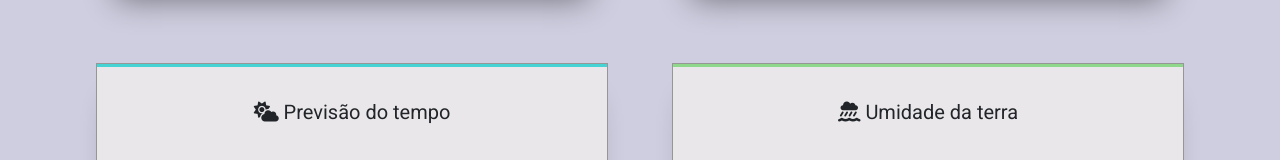
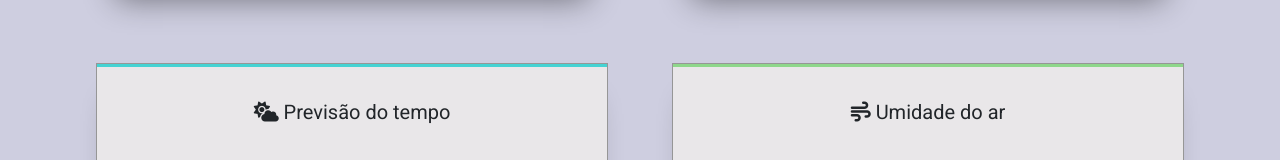
Before and after one commit to vic37get/Plantacao-IOT, a Django app: template plantacao_app/templates/plantacao_app/home.html in a window 1280 px wide. Shown: the part 756-916 px from the top of the page. Run offline with Django 4.2, Linux system fonts and the light colour scheme; the template is opened without the code that fills it, so the values that code supplies are empty; some libraries are stand-ins or nearby versions.

Commit message:
correção

```diff
--- a/plantacao_app/templates/plantacao_app/home.html
+++ b/plantacao_app/templates/plantacao_app/home.html
@@ -39,7 +39,7 @@
             </div>
             <div class="col quadro"><div class="TextoTituloCardUmidTerra"></div>
                 <div class="box_dadosTitulo">
-                    <i class="fa-solid fa-cloud-showers-water"></i> Umidade da terra
+                    <i class="fa-solid fa-wind"></i> Umidade do ar
                 </div>
             </div>
         </div>
```
